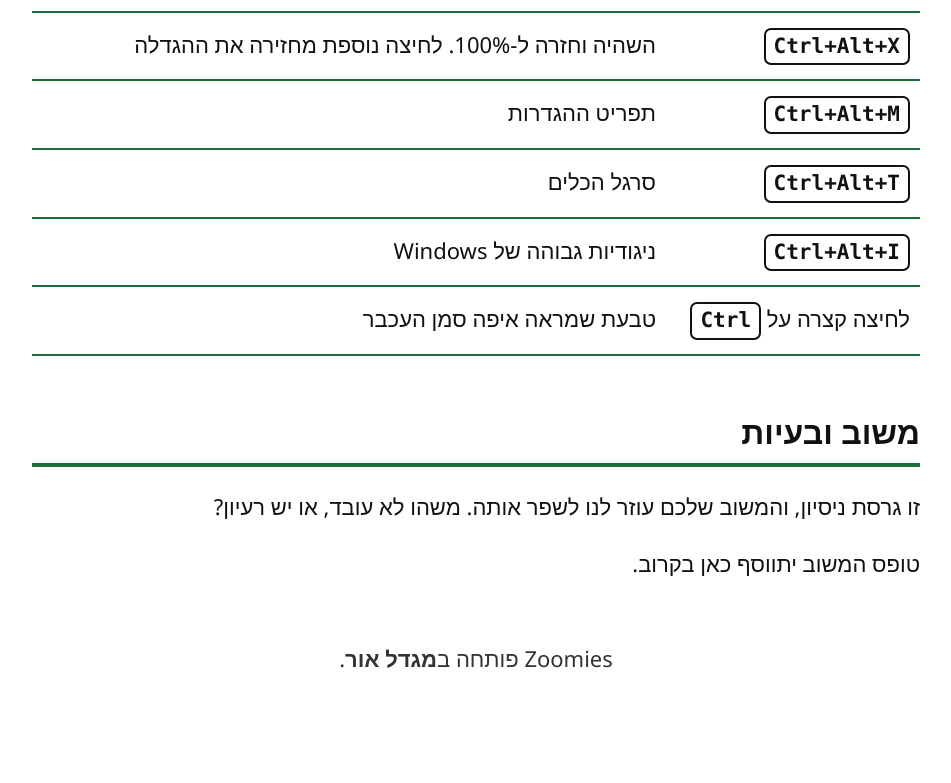
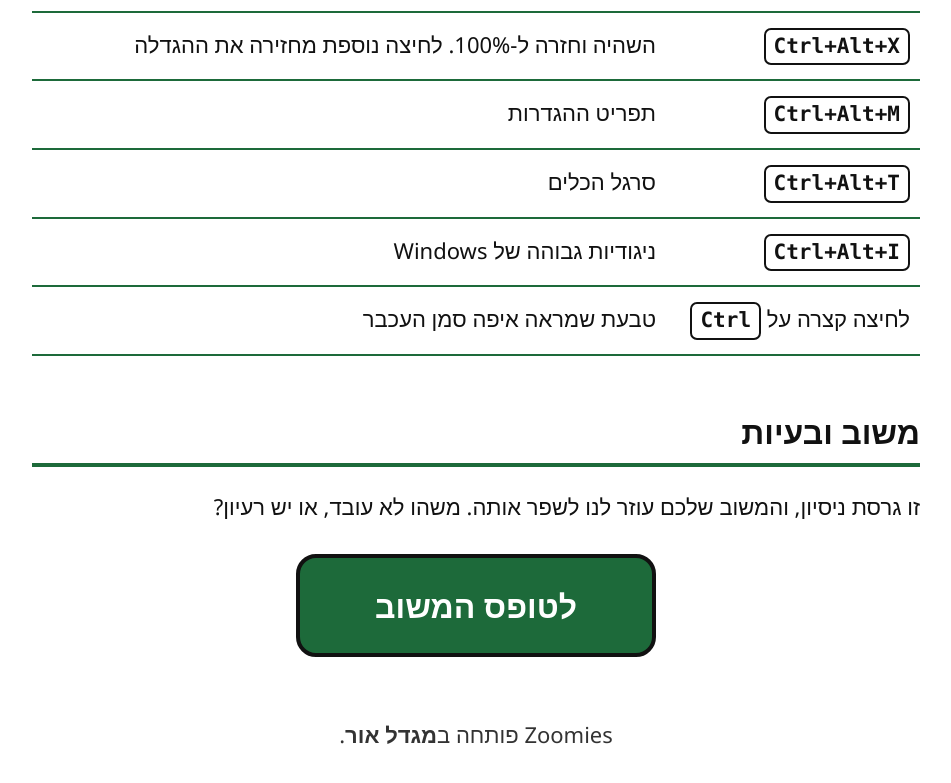
Before and after one commit to yaelnesher-cyber/ZOOMIES, a plain HTML site: page index.html in a window 1280 px wide. Shown: the part 2317-3100 px from the top of the page, without its empty margins (164-1115 px from the left). Before the commit the page ends 3076 px from the top, so only its background shows below. Drawn offline with Linux system fonts and the light colour scheme.

Commit message:
Add Google Form feedback button
Co-Authored-By: Claude Opus 5.5 <noreply@anthropic.com>
Claude-Session: https://claude.ai/code/session_01M44n9zb93S1VsoWm4V7ens

```diff
--- a/index.html
+++ b/index.html
@@ -75,6 +75,7 @@
     min-width: min(100%, 18rem);
   }
   .download:hover { filter: brightness(1.15); }
+  .sr { position:absolute; width:1px; height:1px; overflow:hidden; clip:rect(0 0 0 0); white-space:nowrap; }
   .small { font-size: 1rem; color: var(--muted); text-align: center; margin: .5rem 0; }
   .card {
     background: var(--card); border: 3px solid var(--border);
@@ -179,7 +180,9 @@
   <section aria-labelledby="fb-title">
     <h2 id="fb-title">משוב ובעיות</h2>
     <p>זו גרסת ניסיון, והמשוב שלכם עוזר לנו לשפר אותה. משהו לא עובד, או יש רעיון?</p>
-    <p><!--CONTACT-->טופס המשוב יתווסף כאן בקרוב.<!--/CONTACT--></p>
+    <p><!--CONTACT--></p>
+    <div class="download-wrap"><a class="download" href="https://docs.google.com/forms/d/e/1FAIpQLSfLUOmaajnmlx5TlHHOEHfPOGbzu_V_TGnNOxjH_e9AKFrFNQ/viewform" target="_blank" rel="noopener">לטופס המשוב<span class="sr"> (נפתח בכרטיסייה חדשה)</span></a></div>
+    <p><!--/CONTACT--></p>
   </section>
 
   <footer>
```
